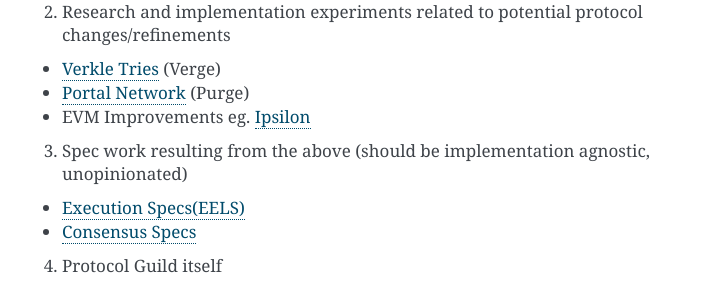
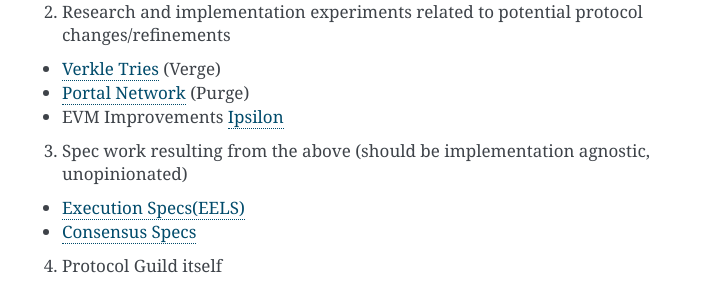
Before and after one commit to protocolguild/documentation, a Sphinx documentation site: the page built from docs/4-roles-expectations.md, in a window 1280 px wide and 900 px high, scrolled down 1518 px. Shown: the part 155-446 px from the top of the window, without its empty margins (388-1109 px from the left). Built offline with Sphinx 7.4.7, drawn with Linux system fonts in a browser that asks for light colours; pages that are not in the unit, such as notebooks, are missing from menus.

```diff
--- a/docs/4-roles-expectations.md
+++ b/docs/4-roles-expectations.md
@@ -42,7 +42,7 @@ Qualifying contributions _must_ target at least one of the following projects/ar
 2. Research and implementation experiments related to potential protocol changes/refinements
 - [Verkle Tries](https://github.com/gballet/go-verkle) (Verge)
 - [Portal Network](https://github.com/ethereum/portal-network-specs) (Purge)
-- EVM Improvements eg. [Ipsilon](https://github.com/ipsilon)
+- EVM Improvements [Ipsilon](https://github.com/ipsilon)
 
 3. Spec work resulting from the above (should be implementation agnostic, unopinionated)
 - [Execution Specs(EELS)](https://github.com/ethereum/execution-specs)
```
